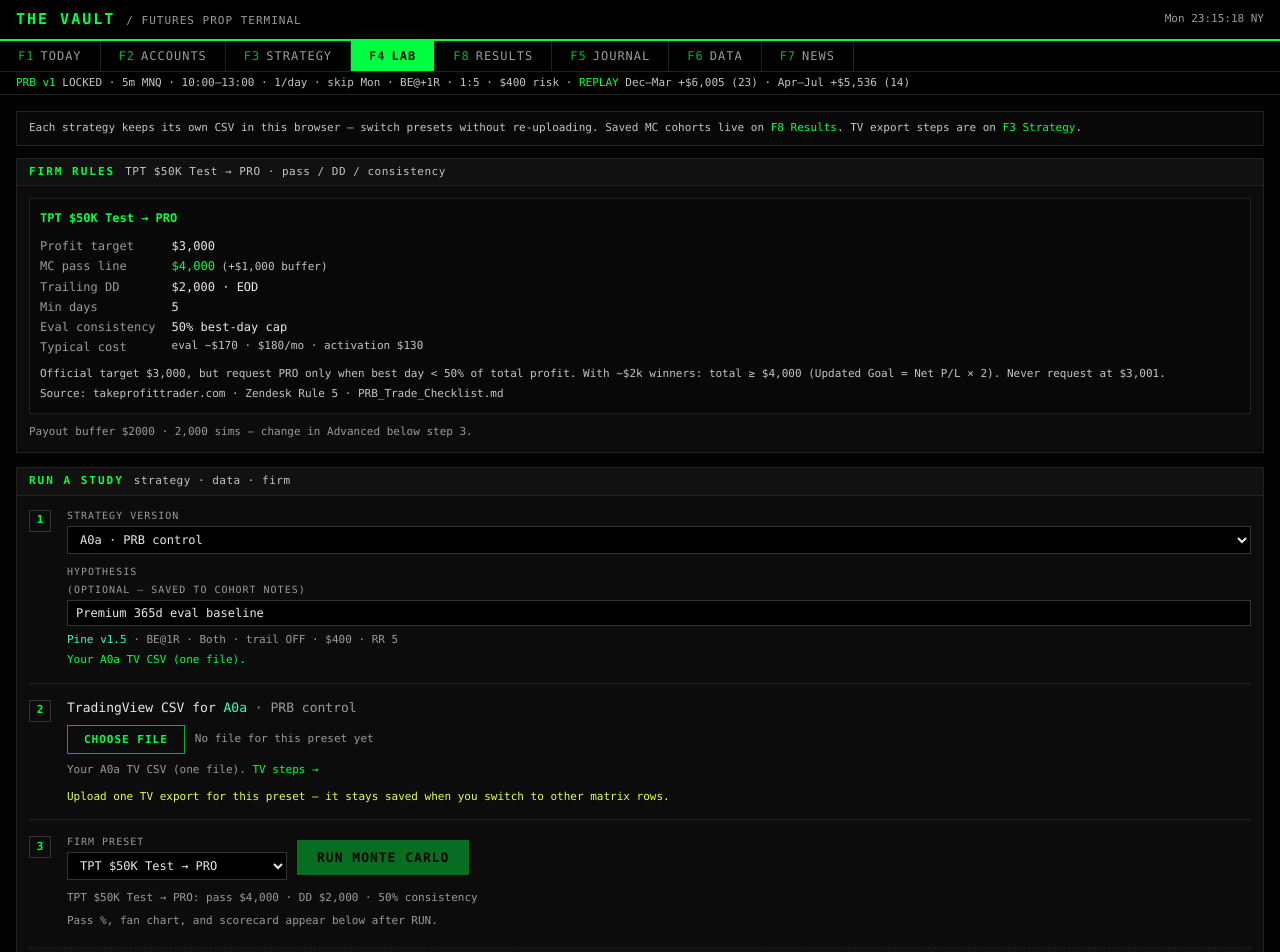
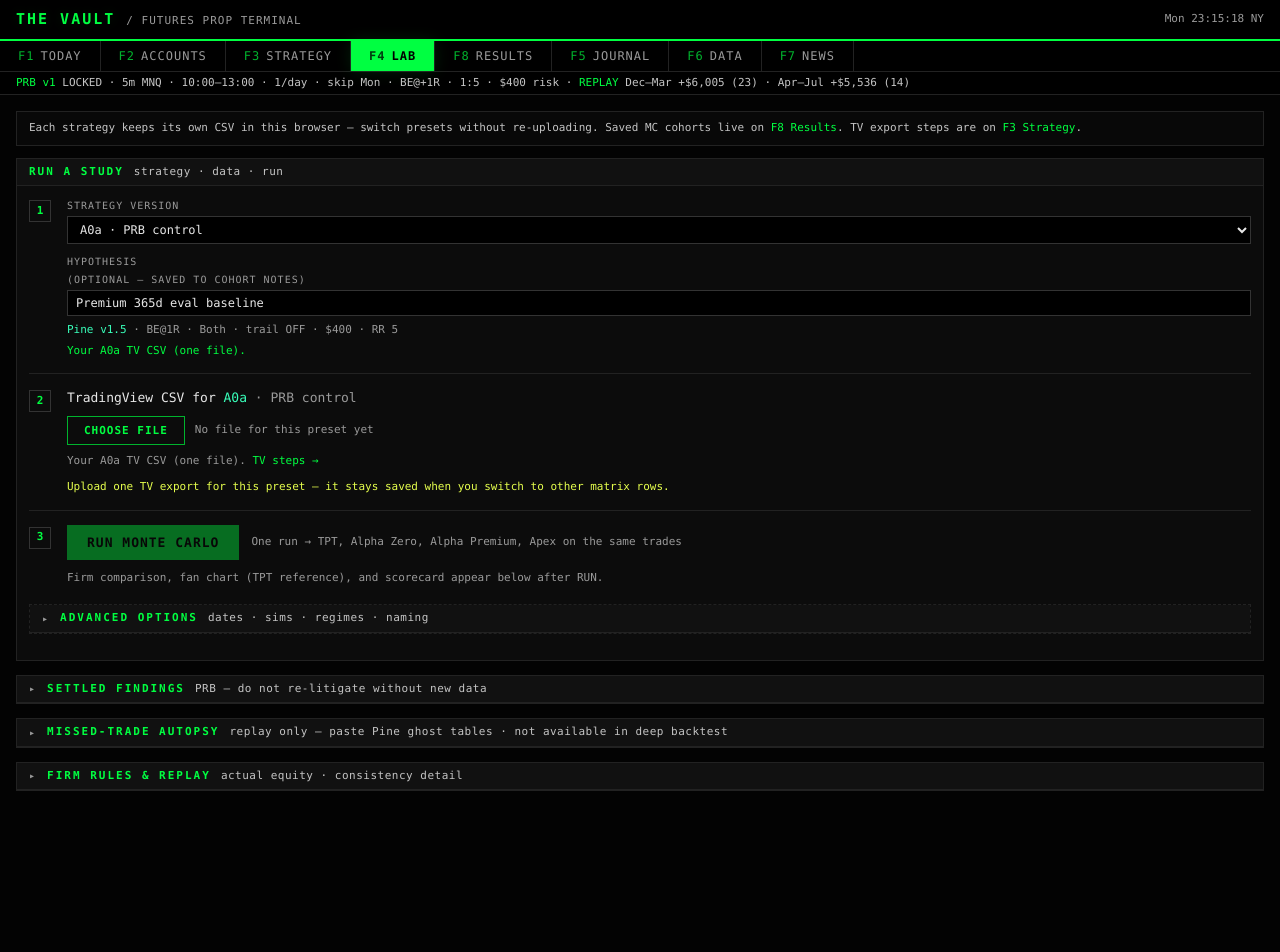
Before and after one commit to NewLegacy1/the-vault, a Next.js app in the folder vault-app/: page /lab in a window 1280 px wide. Shown: the top 952 px of the page. After the commit the page ends 821 px from the top, so only its background shows below. Built offline with nearby package versions, Linux system fonts and the light colour scheme.

Commit message:
DESKTOP-AHVFR1A 2026-7-14:16:18:40

```diff
--- a/vault-app/app/lab/page.tsx
+++ b/vault-app/app/lab/page.tsx
@@ -25,7 +25,6 @@ import {
   type FindingFamily,
   analyzeBeRetest,
 } from "@/lib/lab-findings";
-import { FirmRulesCard } from "@/components/firm-rules-card";
 import { NewsDayPanel } from "@/components/news-day-panel";
 import Link from "next/link";
 import {
@@ -34,7 +33,8 @@ import {
   type PresetLedgerStore,
 } from "@/lib/lab-ledger";
 import { isDerivedMacroPreset } from "@/lib/macro-matrix";
-import { compareFirmsForTrades, firmSnapshotsToCohortMc } from "@/lib/firm-matrix-compare";
+import { compareFirmsForTrades, firmSnapshotsToCohortMc, MATRIX_REFERENCE_FIRM_ID, type FirmMcSnapshot } from "@/lib/firm-matrix-compare";
+import { MatrixFirmCompare } from "@/components/matrix-firm-compare";
 
 interface Dataset {
   id: string;
@@ -943,13 +943,13 @@ export default function LabPage() {
   const [datasetAliases, setDatasetAliases] = useLocal<Record<string, string>>("vault.lab.datasetAliases", {});
   const fileInputRef = useRef<HTMLInputElement>(null);
   const [dateFilters, setDateFilters] = useLocal<Record<string, DateFilter>>("vault.lab.dateFilters", {});
-  const [ruleId, setRuleId, ruleReady] = useLocal<string>("vault.lab.ruleId", PROP_RULES[0].id);
   const [sims, setSims, simsReady] = useLocal<number>("vault.lab.sims", 2000);
   const [maxTrades, setMaxTrades, maxTradesReady] = useLocal<number>("vault.lab.maxTrades", 80);
   const [payoutBuffer, setPayoutBuffer, payoutReady] = useLocal<number>("vault.lab.payoutBuffer", 2000);
   const [macroB0Csv, setMacroB0Csv] = useLocal<string>("vault.lab.macroB0Csv", "");
   const [macroB0Name, setMacroB0Name] = useLocal<string>("vault.lab.macroB0Name", "");
   const [res, setRes] = useState<McResult | null>(null);
+  const [firmSnapshots, setFirmSnapshots] = useState<FirmMcSnapshot[] | null>(null);
   const [study, setStudy, studyHydrated] = useLocal<LabStudy>("vault.lab.study", DEFAULT_STUDY);
   const [saveStatus, setSaveStatus] = useState<"idle" | "saving" | "ok" | "err">("idle");
   const [saveMsg, setSaveMsg] = useState("");
@@ -998,9 +998,20 @@ export default function LabPage() {
   );
   const dateFilterActive = Boolean(dateFilter.from || dateFilter.to);
   const displayName = ds ? datasetDisplayName(ds, datasetAliases) : "";
-  const rule = ruleById(typeof ruleId === "string" ? ruleId : PROP_RULES[0].id) ?? PROP_RULES[0];
+  const rule = ruleById(MATRIX_REFERENCE_FIRM_ID) ?? PROP_RULES[0];
   const canRun = studyReady(study) && activeDs.trades.length > 0;
-  const storageReady = dsReady && ruleReady && simsReady && maxTradesReady && payoutReady && studyHydrated && ledgersReady;
+  const storageReady = dsReady && simsReady && maxTradesReady && payoutReady && studyHydrated && ledgersReady;
+
+  const mcFirmParams = useMemo(
+    () => ({
+      trades: activeDs.trades,
+      dates: activeDs.dates,
+      sims: Number(sims) || 2000,
+      maxTrades: Number(maxTrades) || 80,
+      payoutBuffer: Number(payoutBuffer) || 1000,
+    }),
+    [activeDs, sims, maxTrades, payoutBuffer]
+  );
 
   const runKey = useMemo(
     () =>
@@ -1009,7 +1020,7 @@ export default function LabPage() {
         presetId: study.presetId,
         customLabel: study.customLabel,
         hypothesis: study.hypothesis,
-        ruleId: typeof ruleId === "string" ? ruleId : PROP_RULES[0].id,
+        ruleId: MATRIX_REFERENCE_FIRM_ID,
         sims: Number(sims) || 2000,
         maxTrades: Number(maxTrades) || 80,
         payoutBuffer: Number(payoutBuffer) || 1000,
@@ -1017,7 +1028,7 @@ export default function LabPage() {
         dateFrom: dateFilter.from,
         dateTo: dateFilter.to,
       }),
-    [dataKey, study, ruleId, sims, maxTrades, payoutBuffer, winCapUsd, dateFilter]
+    [dataKey, study, sims, maxTrades, payoutBuffer, winCapUsd, dateFilter]
   );
 
   const equity = useMemo(() => buildEquityCurve(activeDs.trades, activeDs.dates), [activeDs]);
@@ -1103,6 +1114,7 @@ export default function LabPage() {
     const cached = loadLabRunCache(runKey);
     if (!cached?.hasRun || !canRun) {
       setRes(null);
+      setFirmSnapshots(null);
       setScorecardComparison(null);
       setSaveStatus("idle");
       setSaveMsg("");
@@ -1111,6 +1123,7 @@ export default function LabPage() {
     try {
       const { mcResult, comparison } = computeMcRun();
       setRes(mcResult);
+      setFirmSnapshots(compareFirmsForTrades(mcFirmParams));
       setScorecardComparison(comparison);
       if (cached.cohortSaved) {
         setSaveStatus("ok");
@@ -1121,11 +1134,12 @@ export default function LabPage() {
       }
     } catch {
       setRes(null);
+      setFirmSnapshots(null);
       setScorecardComparison(null);
       setSaveStatus("idle");
       setSaveMsg("");
     }
-  }, [runKey, storageReady, canRun, computeMcRun]);
+  }, [runKey, storageReady, canRun, computeMcRun, mcFirmParams]);
 
   const ghostReport = useMemo(
     () => analyzeGhostAutopsy(parseGhostAutopsyPaste(ghostPaste), ghostPaste, ghostKind),
@@ -1178,6 +1192,7 @@ export default function LabPage() {
     });
     setUploads([]);
     setRes(null);
+    setFirmSnapshots(null);
     setScorecardComparison(null);
     if (fileInputRef.current) fileInputRef.current.value = "";
   };
@@ -1212,6 +1227,7 @@ export default function LabPage() {
       setLedgers((prev) => saveLedgerEntry(prev, study.presetId, file.name, text));
       setUploads([]);
       setRes(null);
+      setFirmSnapshots(null);
       setScorecardComparison(null);
     };
     reader.readAsText(file);
@@ -1259,7 +1275,7 @@ export default function LabPage() {
   const persistCohort = async (
     mcResult: McResult,
     comparison?: ScorecardComparison | null,
-    opts?: { allowDownload?: boolean; force?: boolean }
+    opts?: { allowDownload?: boolean; force?: boolean; firmSnapshots?: FirmMcSnapshot[] }
   ) => {
     if (!studyReady(study)) return;
     if (!opts?.force && isLabRunCohortSaved(runKey)) {
@@ -1270,7 +1286,9 @@ export default function LabPage() {
     }
     setSaveStatus("saving");
     const preset = presetById(study.presetId);
-    const firmSnapshots = compareFirmsForTrades({
+    const snapshots =
+      opts?.firmSnapshots ??
+      compareFirmsForTrades({
         trades: activeDs.trades,
         dates: activeDs.dates,
         sims: Number(sims) || 2000,
@@ -1294,7 +1312,7 @@ export default function LabPage() {
           ? [...ds.sources, `Date filter: ${stats.n} of ${stats.fullN} trades`]
           : ds.sources
         : [],
-      firm: rule.name,
+      firm: `${rule.name} (reference) · multi-firm matrix`,
       trades: stats.n,
       netPnl: stats.net,
       wins: stats.wins,
@@ -1309,7 +1327,7 @@ export default function LabPage() {
       maxTrades,
       payoutBuffer,
       mc: mcToSummary(mcResult),
-      firmMc: firmSnapshotsToCohortMc(firmSnapshots),
+      firmMc: firmSnapshotsToCohortMc(snapshots),
       tradePnls: activeDs.trades,
       tradeDates: activeDs.dates,
     };
@@ -1355,7 +1373,9 @@ export default function LabPage() {
     if (!canRun) return;
     setSaveStatus("idle");
     const { mcResult, comparison } = computeMcRun();
+    const snapshots = compareFirmsForTrades(mcFirmParams);
     setRes(mcResult);
+    setFirmSnapshots(snapshots);
     setScorecardComparison(comparison);
     const entry: ScorecardRunEntry = {
       id: `${Date.now()}-${study.presetId}`,
@@ -1383,7 +1403,7 @@ export default function LabPage() {
         setSaveStatus("ok");
         setSaveMsg(prevCache?.saveMsg || "Already saved for this dataset + variant — skipped re-commit");
       } else {
-        void persistCohort(mcResult, comparison);
+        void persistCohort(mcResult, comparison, { firmSnapshots: snapshots });
       }
     }
   };
@@ -1404,23 +1424,10 @@ export default function LabPage() {
         .
       </div>
 
-      <div className="panel" style={{ marginBottom: 14 }}>
-        <div className="panel-title">
-          Firm rules
-          <span className="sub">{rule.name} · pass / DD / consistency</span>
-        </div>
-        <div className="panel-body">
-          <FirmRulesCard rule={rule} />
-          <p className="small dim" style={{ marginTop: 10, marginBottom: 0 }}>
-            Payout buffer ${payoutBuffer} · {sims.toLocaleString()} sims — change in Advanced below step 3.
-          </p>
-        </div>
-      </div>
-
       <div className="panel lab-workflow">
         <div className="panel-title">
           Run a study
-          <span className="sub">strategy · data · firm</span>
+          <span className="sub">strategy · data · run</span>
         </div>
         <div className="panel-body">
           <div className="lab-step">
@@ -1571,26 +1578,17 @@ export default function LabPage() {
           <div className="lab-step lab-step-run">
             <span className="lab-step-num">3</span>
             <div className="lab-step-body">
-              <div className="frm-row">
-                <label className="fld" style={{ minWidth: 220 }}>
-                  Firm preset
-                  <select value={ruleId} onChange={(e) => setRuleId(e.target.value)}>
-                    {PROP_RULES.map((r) => (
-                      <option key={r.id} value={r.id}>{r.name}</option>
-                    ))}
-                  </select>
-                </label>
+              <div className="frm-row" style={{ alignItems: "center", gap: 12 }}>
                 <button className="btn" onClick={run} disabled={!canRun} title={!canRun ? "Set strategy version and load data for this preset first" : ""}>
                   RUN Monte Carlo
                 </button>
-              </div>
-              <div className="small dim" style={{ marginTop: 6 }}>
-                {rule.name}: pass {fmtUsd(rule.passAt)} · DD {fmtUsd(rule.trailingDD)}
-                {rule.consistencyPct > 0 ? ` · ${rule.consistencyPct}% consistency` : ""}
+                <span className="small dim">
+                  One run → TPT, Alpha Zero, Alpha Premium, Apex on the same trades
+                </span>
               </div>
               {!res && (
                 <p className="small dim" style={{ marginTop: 6, marginBottom: 0 }}>
-                  Pass %, fan chart, and scorecard appear below after RUN.
+                  Firm comparison, fan chart (TPT reference), and scorecard appear below after RUN.
                 </p>
               )}
             </div>
@@ -1737,9 +1735,20 @@ export default function LabPage() {
             </div>
           </div>
 
+          {firmSnapshots && firmSnapshots.length > 0 && (
+            <MatrixFirmCompare
+              presetId={study.presetId}
+              initialSnapshots={firmSnapshots}
+              sims={Number(sims) || 2000}
+              maxTrades={Number(maxTrades) || 80}
+              payoutBuffer={Number(payoutBuffer) || 1000}
+              embeddedInLab
+            />
+          )}
+
           <div className="stat-strip">
             <div className="stat">
-              <div className="k">Pass probability</div>
+              <div className="k">Pass probability · TPT</div>
               <div className={"v " + (res.passRate >= 0.7 ? "pos" : res.passRate >= 0.4 ? "warn" : "neg")}>
                 {(res.passRate * 100).toFixed(1)}%
               </div>
@@ -1809,7 +1818,7 @@ export default function LabPage() {
             <div className="panel-title">
               Monte Carlo simulation
               <span className="sub">
-                {res.sims.toLocaleString()} paths · {res.bootstrap}-block bootstrap
+                {rule.name} reference · {res.sims.toLocaleString()} paths · {res.bootstrap}-block bootstrap
                 {res.consistencyAware ? " · consistency-aware" : ""}
               </span>
             </div>
--- a/vault-app/lib/firm-matrix-compare.ts
+++ b/vault-app/lib/firm-matrix-compare.ts
@@ -9,6 +9,9 @@ export const MATRIX_COMPARE_FIRM_IDS = [
   "alpha-premium-50",
   "apex50-eod",
 ] as const;
+
+/** Reference firm for Lab fan chart, scorecard, and TPT consistency panel. */
+export const MATRIX_REFERENCE_FIRM_ID = "tpt50" as const;
 
 export type MatrixCompareFirmId = (typeof MATRIX_COMPARE_FIRM_IDS)[number];
 
```
Also changed, not shown: vault-app/components/matrix-firm-compare.tsx (+41 -10 lines). Lines whose indentation alone changed are shown as unchanged.
